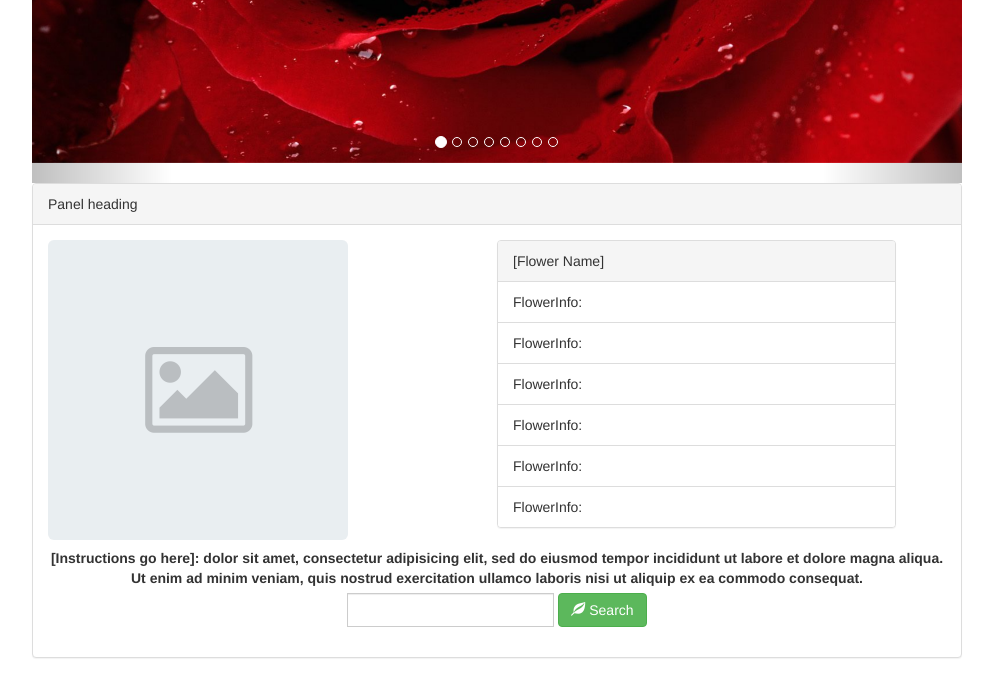
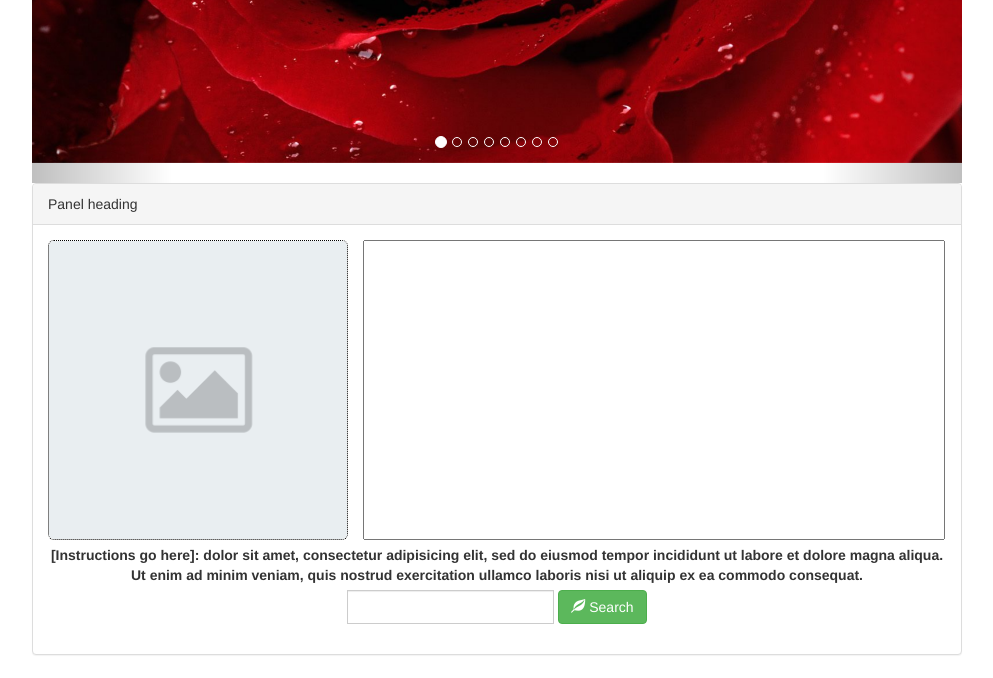
Before and after one commit to amreetac/Project1, a PHP site: page / in a window 1280 px wide. Shown: the part 647-1325 px from the top of the page, without its empty margins (143-1136 px from the left). After the commit the page ends 1302 px from the top, so only its background shows below. Run offline with PHP 8.4, Linux system fonts and the light colour scheme; some libraries are stand-ins or nearby versions.

Commit message:
Adding Img drop place holder, blank text area for wiki info, and updated css

```diff
--- a/assets/css/style.css
+++ b/assets/css/style.css
@@ -35,9 +35,14 @@ header {
 }
 
 #info {
-	float: right;
-	padding-right: 50px;
-	width: 50%;
+	float: left;
+	padding-left: 15px;
+}
+
+#flower-info {
+	height: 300px;
+	width: 582px;
+	resize: none;
 }
 
 #image-results {
@@ -53,3 +58,11 @@ header {
 	width:600px;
 	height: 150px;
 }
+
+#flower-img {
+		width: 300px;
+	height: 300px;
+	border: 1px dotted black;
+	text-align: center;
+	float: left;
+}
--- a/index.html
+++ b/index.html
@@ -126,19 +126,10 @@
     <img id="flower-img" src="assets/images/stock-photo1.png" alt="..." class="img-rounded">
 
     <!-- List group -->
-  <div id="info">
-    <div class="panel panel-default">
-      <div class="panel-heading">[Flower Name]</div>
-      <ul class="list-group" id="flower-info">
-          <li class="list-group-item">FlowerInfo:</li>
-          <li class="list-group-item">FlowerInfo:</li>
-          <li class="list-group-item">FlowerInfo:</li>
-          <li class="list-group-item">FlowerInfo:</li>
-          <li class="list-group-item">FlowerInfo:</li>
-          <li class="list-group-item">FlowerInfo:</li>
-        </ul>
-      </div>
-  </div>
+    <div id="info">
+    	<textarea id="flower-info">
+    	</textarea>
+    </div>
 
   <!-- Search Area -->
     <div id="search-area">
```
